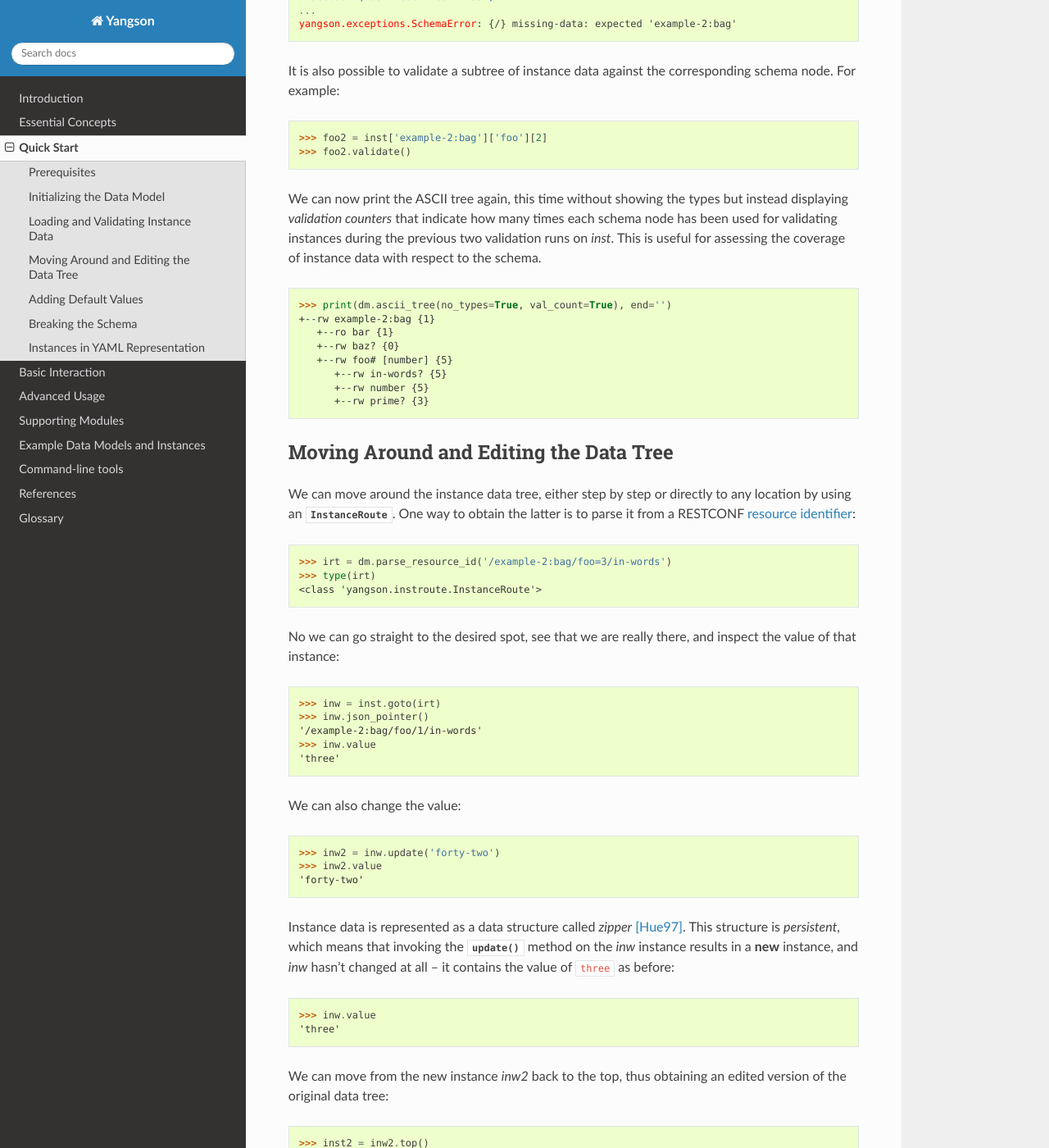
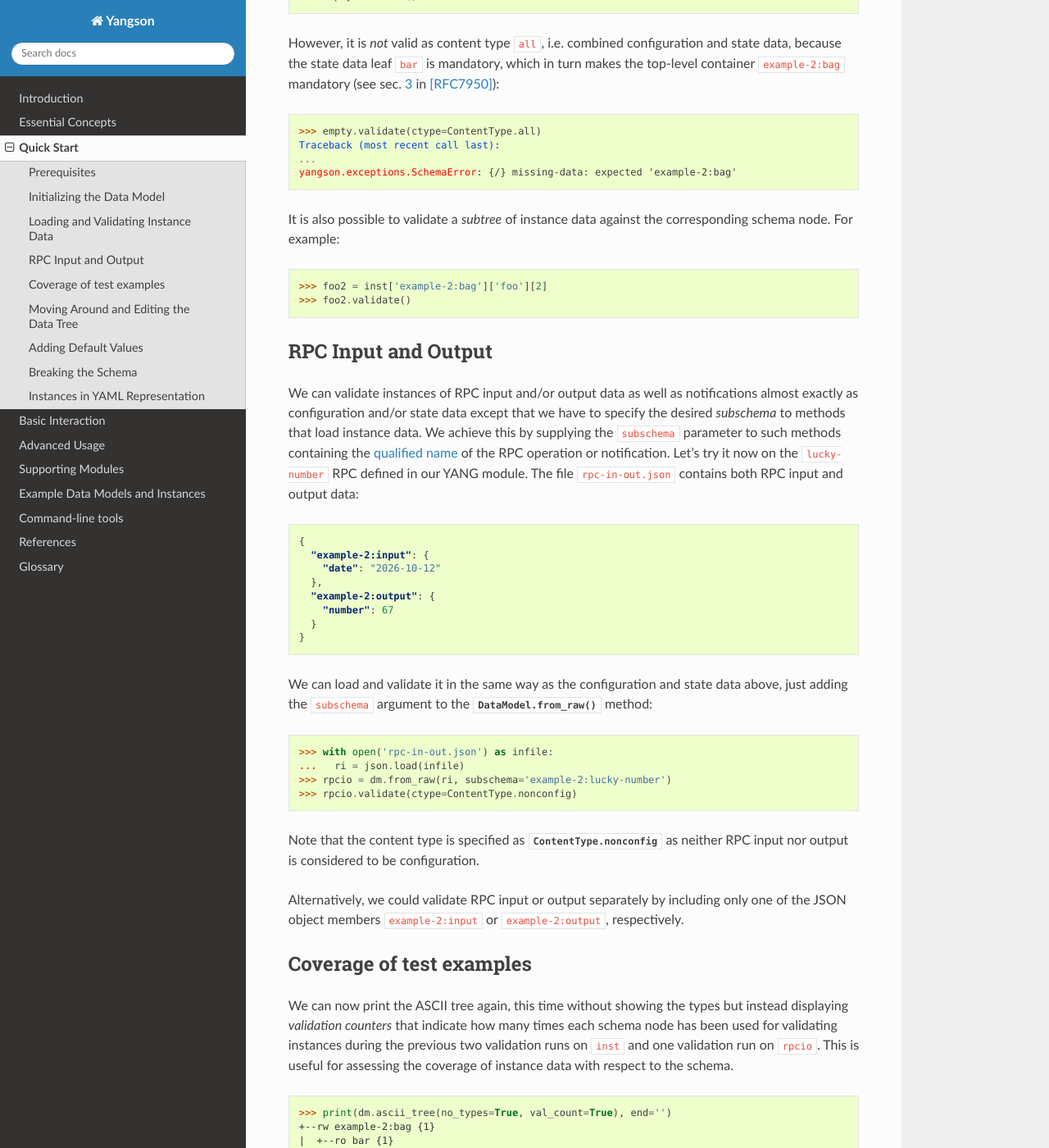
Before and after one commit to CZ-NIC/yangson, a Sphinx documentation site: the page built from docs/quickstart.rst, in a window 1280 px wide and 1400 px high, scrolled down 2292 px. Shown: the whole window at 82% size. Built offline with Sphinx 7.4.7 and the Read the Docs theme 3.1.0, drawn with Linux system fonts in a browser that asks for light colours; some of the changed text lies outside the part shown.

Commit message:
Extend example-2 and Quick Start with RPC

```diff
--- a/docs/datatype.rst
+++ b/docs/datatype.rst
@@ -372,7 +372,7 @@ all :class:`~.schemanode.TerminalNode` instances.
    string, and it must must be one of the names specified in the type's
    definition via the **enum** statement.
 
-   See documentation of :meth:`~DataType.contains` for an example.
+   See documentation of :meth:`~DataType.__contains__` for an example.
 
    .. rubric:: Instance Attributes
 
--- /dev/null
+++ b/docs/examples/ex2/rpc-in-out.json
@@ -0,0 +1,8 @@
+{
+  "example-2:input": {
+    "date": "2026-10-12"
+  },
+  "example-2:output": {
+    "number": 67
+  }
+}
--- a/docs/instance.rst
+++ b/docs/instance.rst
@@ -601,7 +601,7 @@ __ http://www.sphinx-doc.org/en/stable/ext/doctest.html
 
       The argument *ctype* restricts the content type of data nodes
       whose default values will be added. For example, setting it to
-      ``ContentType.config`` means that only default values of
+      :attr:`.ContentType.config` means that only default values of
       configuration nodes will be added. If *ctype* is ``None``
       (default), the content type of added defaults will be the same
       as the content type of the receiver.
--- a/docs/quickstart.rst
+++ b/docs/quickstart.rst
@@ -63,16 +63,25 @@ With the deviations applied, the resulting schema tree looks like this:
 
    >>> print(dm.ascii_tree(), end='')
    +--rw example-2:bag
-      +--ro bar <boolean>
-      +--rw baz? <decimal64>
-      +--rw foo# [number]
-         +--rw in-words? <string>
-         +--rw number <uint64>
-         +--rw prime? <boolean>
+   |  +--ro bar <boolean>
+   |  +--rw baz? <decimal64>
+   |  +--rw foo# [number]
+   |     +--rw in-words? <string>
+   |     +--rw number <uint64>
+   |     +--rw prime? <boolean>
+   +---x example-2:lucky-number
+      +--ro input
+      |  +--ro date <date(string)>
+      +--ro output
+         +--ro number <uint8>
 
 For the most part, Yangson uses the ASCII tree representation described in [RFC8340]_, the differences are described in the documentation for :meth:`.DataModel.ascii_tree` method.
 
-As we can see in the ASCII tree, the data model contains both configuration data nodes (``rw``) and a single leaf ``bar`` representing state data (``ro``).
+As we can see in the ASCII tree, the data model contains the types of data distinguished by the flag right before each schema node:
+
+* configuration data nodes (``rw``)
+* a single leaf ``bar`` representing state data (``ro``)
+* RPC operation ``lucky-number`` (``x``).
 
 Loading and Validating Instance Data
 ====================================
@@ -91,7 +100,7 @@ and validate it against the data model:
 
    >>> inst.validate(ctype=ContentType.all)
 
-No output means that the validation was successful. Note that we had to use validation for content type ``all`` because the instance document contains both configuration and state data. The default content type for the :meth:`.InstanceNode.validate` method is configuration (``ContentType.config``).
+No output means that the validation was successful. Note that we had to use validation for content type :attr:`~.ContentType.all` because the instance document contains both configuration and state data. The default content type for the :meth:`.InstanceNode.validate` method is configuration (attr:`.ContentType.config`).
 
 Speaking about content type, it is also worth pointing out that the empty instance is valid as configuration:
 
@@ -109,29 +118,55 @@ However, it is *not* valid as content type ``all``, i.e. combined configuration
    ...
    yangson.exceptions.SchemaError: {/} missing-data: expected 'example-2:bag'
 
-It is also possible to validate a subtree of instance data against the corresponding schema node. For example:
+It is also possible to validate a *subtree* of instance data against the corresponding schema node. For example:
 
 .. doctest::
 
    >>> foo2 = inst['example-2:bag']['foo'][2]
    >>> foo2.validate()
 
-We can now print the ASCII tree again, this time without showing the
-types but instead displaying *validation counters* that indicate how
-many times each schema node has been used for validating instances
-during the previous two validation runs on `inst`. This is useful for assessing
-the coverage of instance data with respect to the schema.
+RPC Input and Output
+====================
+
+We can validate instances of RPC input and/or output data as well as notifications almost exactly as configuration and/or state data except that we have to specify the desired *subschema* to methods that load instance data. We achieve this by supplying the ``subschema`` parameter to such methods containing the :term:`qualified name` of the RPC operation or notification. Let's try it now on the ``lucky-number`` RPC defined in our YANG module. The file ``rpc-in-out.json`` contains both RPC input and output data:
+
+.. literalinclude:: examples/ex2/rpc-in-out.json
+   :language: json
+
+We can load and validate it in the same way as the configuration and state data above, just adding the ``subschema`` argument to the :meth:`.DataModel.from_raw` method:
+
+.. doctest::
+
+   >>> with open('rpc-in-out.json') as infile:
+   ...   ri = json.load(infile)
+   >>> rpcio = dm.from_raw(ri, subschema='example-2:lucky-number')
+   >>> rpcio.validate(ctype=ContentType.nonconfig)
+
+Note that the content type is specified as :attr:`.ContentType.nonconfig` as neither RPC input nor output is considered to be configuration.
+
+Alternatively, we could validate RPC input or output separately by including only one of the JSON object members ``example-2:input`` or ``example-2:output``, respectively.
+
+Coverage of test examples
+=========================
+
+We can now print the ASCII tree again, this time without showing the types but instead displaying *validation counters* that indicate how many times each schema node has been used for validating instances during the previous two validation runs on ``inst`` and one validation run on ``rpcio``. This is
+useful for assessing the coverage of instance data with respect to the schema.
 
 .. doctest::
 
    >>> print(dm.ascii_tree(no_types=True, val_count=True), end='')
    +--rw example-2:bag {1}
-      +--ro bar {1}
-      +--rw baz? {0}
-      +--rw foo# [number] {5}
-         +--rw in-words? {5}
-         +--rw number {5}
-         +--rw prime? {3}
+   |  +--ro bar {1}
+   |  +--rw baz? {0}
+   |  +--rw foo# [number] {5}
+   |     +--rw in-words? {5}
+   |     +--rw number {5}
+   |     +--rw prime? {3}
+   +---x example-2:lucky-number {1}
+      +--ro input {1}
+      |  +--ro date {1}
+      +--ro output {1}
+         +--ro number {1}
 
 Moving Around and Editing the Data Tree
 =======================================
```
Also changed, not shown: other parts of docs/quickstart.rst (+1 -1 lines), docs/concepts-terms.rst (+5 -4 lines), docs/examples.rst (+21 -7 lines), docs/examples/ex2/yang-library-ex2.json (+7 -1 lines), 1 other file.
